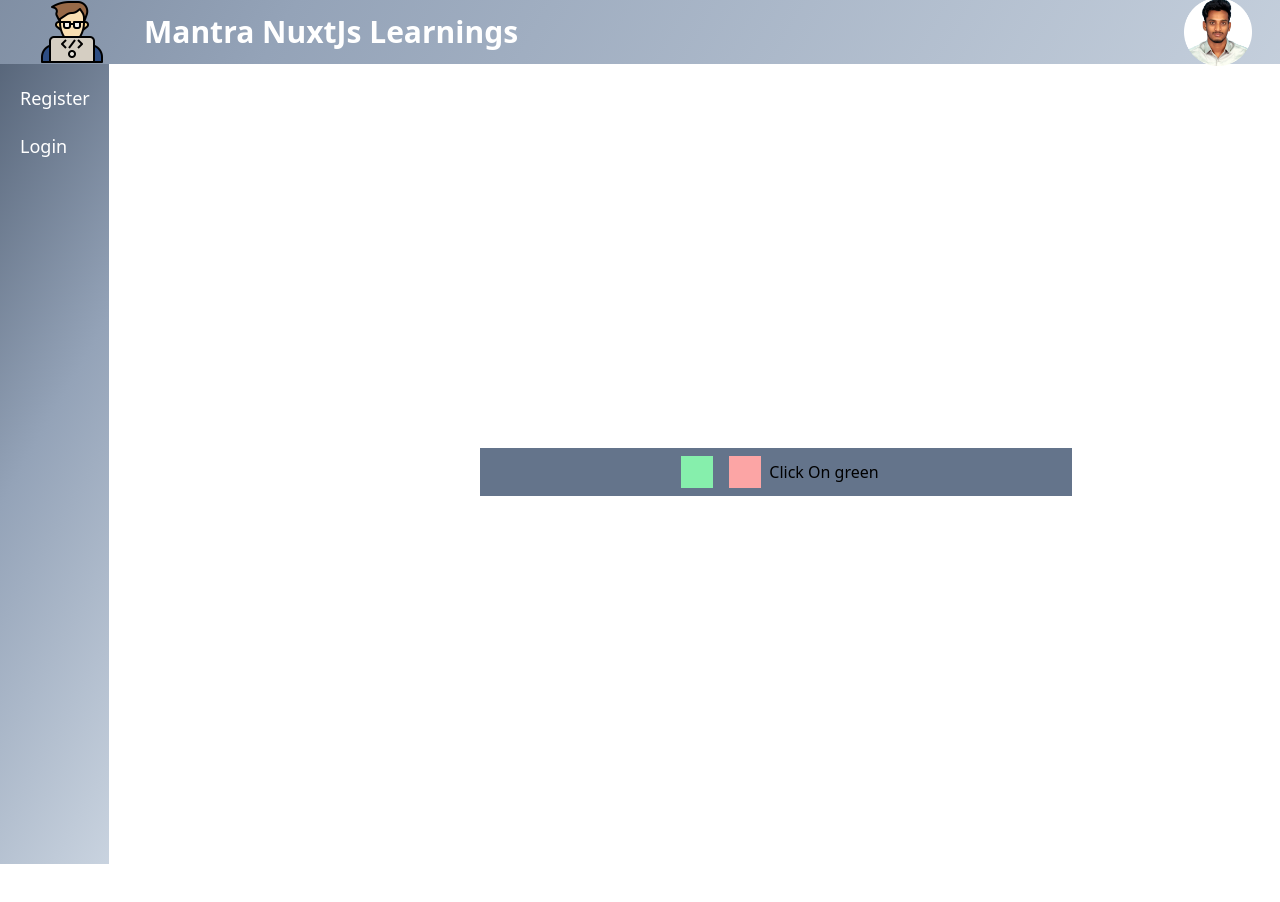
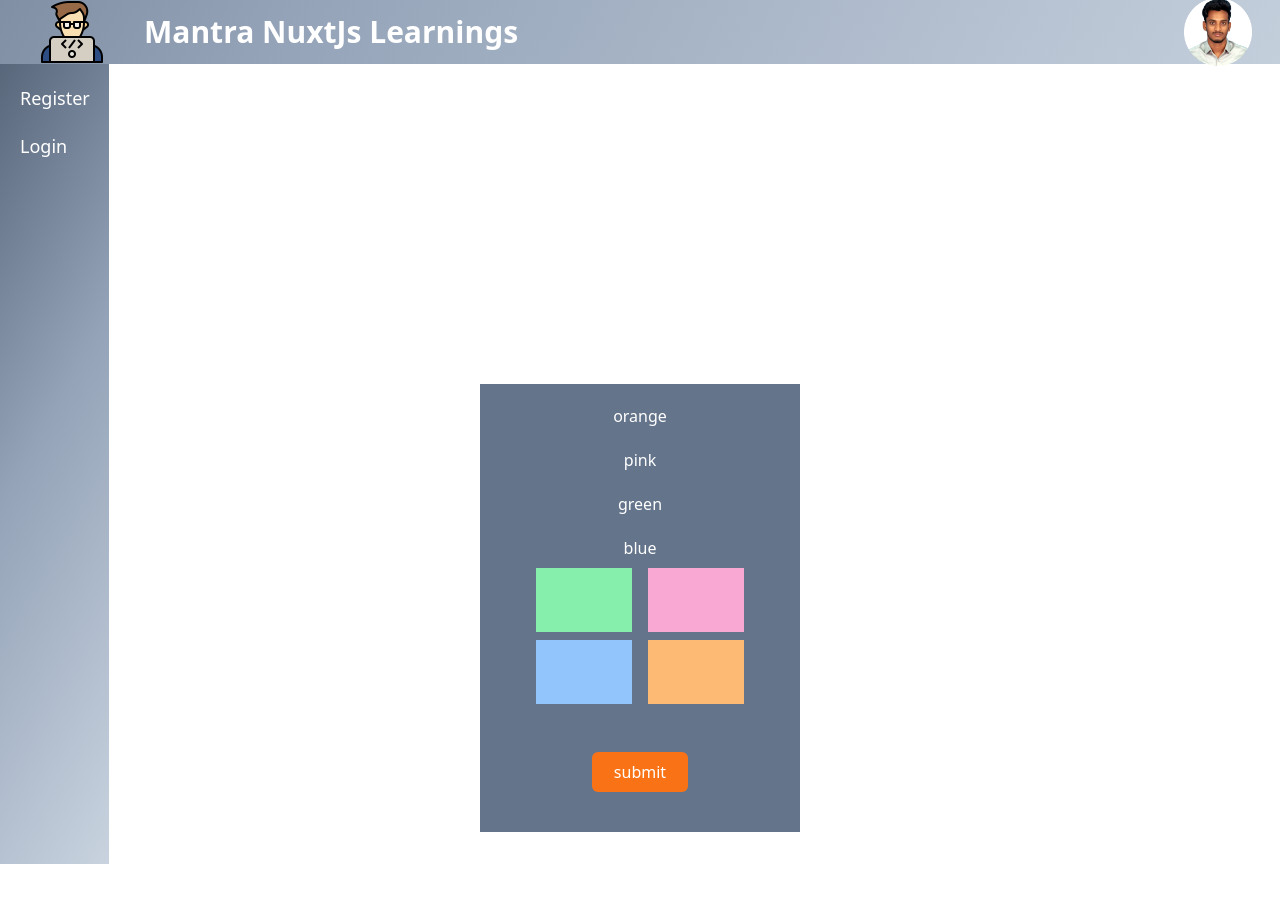
Before and after one commit to sudheer-bub-io/mantra-nuxt, a Nuxt app: page /color-verification in a window 1280 px wide. Shown: the top 902 px of the page. Before the commit the page ends 880 px from the top, so only its background shows below. Built offline with nearby package versions, Linux system fonts and the light colour scheme.

Commit message:
added sort for forms  and updated middleware

```diff
--- a/components/LayoutComponent/Header.vue
+++ b/components/LayoutComponent/Header.vue
@@ -1,15 +1,6 @@
 <script setup>
 import { currentUser } from '@/stores/myStore';
-import { useRouter } from 'vue-router';
-const router = useRouter();
 const user = currentUser();
-const btnShowed = ref(false)
-function logoutUser(){
-  router.push("/")
-}
-function showLogoutBtn(){
-  btnShowed.value=!btnShowed.value
-}
 </script>
 <template>
     <div
@@ -19,11 +10,6 @@ function showLogoutBtn(){
       <div class="flex">
         <img class="w-18 h-18   " width="68" height="48" src="@/assets/images/sudheer.png" alt="Sudheer" @click="showLogoutBtn" />
         <p class="ml-3 mr-4">{{user.User}}</p>
-        <div v-if="user.User">
-          <div v-if="btnShowed">
-            <button @click="logoutUser" class="bg-orange-400 text-white w-20 rounded-md h-8 mt-4">logout</button>
-          </div>
-        </div>
       </div>
     </div>
 </template>
--- a/components/Tablecomponent.vue
+++ b/components/Tablecomponent.vue
@@ -1,8 +1,34 @@
 <script setup>
 import { defineProps } from 'vue';
 const userData = defineProps(['storedData', 'Header'])
+
+function handelSort() {
+  userData.storedData.sort((a, b) => {
+    const idA = parseInt(a.studentid);
+    const idB = parseInt(b.studentid);
+
+    if (!isNaN(idA) && !isNaN(idB)) {
+      return idA - idB;
+    } else if (isNaN(idA) && isNaN(idB)) {
+      return 0;
+    } else if (isNaN(idA)) {
+      return 1;
+    } else {
+      return -1;
+    }
+  })
+}
+function handelSortByName() {
+  userData.storedData.sort((a, b) => {
+    const nameA = a.name.toLowerCase();
+    const nameB = b.name.toLowerCase();
+    return nameA.localeCompare(nameB);
+  });
+}
 </script>
 <template>
+  <button @click="handelSort" class="bg-slate-700 h-10 w-32 rounded-md ml-5 text-white">sort By stud Id</button>
+  <button @click="handelSortByName" class="bg-slate-700 h-10 w-32 rounded-md ml-5 text-white">sort By Name</button>
   <table class="styled-table">
     <thead>
       <tr>
--- a/pages/color-verification.vue
+++ b/pages/color-verification.vue
@@ -1,28 +1,66 @@
+<template>
+    <div class="flex flex-col bg-slate-500 justify-center items-center m-80 ml-96 w-80">
+        <div v-for="color in shuffledColors" class="flex flex-col">
+            <p class="text-white">{{color}}</p>
+        </div>
+        <div class="flex justify-center items-center">
+          <div>
+            <div class="bg-green-300 p-4 m-2 p-24 w-24 h-16" @click="() => userClicked('green')" :id="{ 'blur-sm': userEnteredArray.includes('green') }"></div>
+            <div class="bg-blue-300 p-4 m-2 p-24 w-24 h-16" @click="() => userClicked('blue')" :id="{ 'blur-sm': userEnteredArray.includes('blue') }"></div>
+          </div>
+          <div>
+            <div class="bg-pink-300 p-4 m-2 p-24 w-24 h-16" @click="() => userClicked('pink')" :id="{ 'blur-sm': userEnteredArray.includes('pink') }"></div>
+            <div class="bg-orange-300 p-4 m-2 p-24 w-24 h-16" @click="() => userClicked('orange')" :id="{ 'blur-sm': userEnteredArray.includes('orange') }"></div>
+          </div>
+        </div>
+        <button @click="handelColorCheck" class="w-24 bg-orange-500 h-10 m-10 rounded-md text-white">submit</button>
+    </div>
+
+  </template>
+
   <script setup>
-import {enteredColor } from "../stores/myStore"
+  import { enteredColor } from "../stores/myStore"
   const checkColor = enteredColor();
-const colorArray = ['green', 'orange'];
 
-function randomNumber1or2() {
-    return Math.floor(Math.random() *2);
+  const userEnteredArray = [];
+
+  const userClicked = (value) => {
+    if (!userEnteredArray.includes(value)) {
+      userEnteredArray.push(value);
     }
-const randomNumber = randomNumber1or2();
-const myArray = colorArray[randomNumber]
+  };
 
-function userClicked(value) {
-    if (value == myArray) {
+  function handelColorCheck(){
+    if (arraysAreEqual(shuffledColors, userEnteredArray)) {
       navigateTo("/rock-paper-scissor")
       checkColor.userColor=false;
     } else {
       console.log("Not Same");
     }
   }
+
+  function arraysAreEqual(array1, array2) {
+    const string1 = JSON.stringify(array1);
+    const string2 = JSON.stringify(array2);
+    return string1 === string2;
+  }
+
+  function shuffleArray(array) {
+    for (let i = array.length - 1; i > 0; i--) {
+      const j = Math.floor(Math.random() * (i + 1));
+      [array[i], array[j]] = [array[j], array[i]];
+    }
+    return array;
+  }
+
+  const colors = ["green", "blue", "pink", "orange"];
+  const shuffledColors = shuffleArray(colors);
   </script>
-<template>
-    <div class="flex justify-center bg-slate-500 w-1/2 items-center m-96">
-        <div class="bg-green-300 p-4 m-2 p-24" @click="()=>userClicked(`green`)"></div>
-        <div class="bg-red-300 p-4 m-2 p-24" @click="()=>userClicked(`orange`)"></div>
-        <h1> Click On {{myArray}}</h1>
-    </div>
 
-</template>
+  <style scoped>
+  #blur-sm {
+    filter: blur(5px);
+    background-color: black;
+    border-color: brown;
+  }
+  </style>
--- a/pages/forms.vue
+++ b/pages/forms.vue
@@ -66,7 +66,7 @@ const handleFormSubmit = (formD, message) => {
         reference: formD.referenceid,
         name: formD.name,
         email: formD.email,
-        student: formD.studentid
+        studentid: formD.studentid
       }, "CollegeData");
       useToast().success(`You're successfully registered`);
       $reloadFunction(1500);
--- a/pages/single/[singleuser].vue
+++ b/pages/single/[singleuser].vue
@@ -21,7 +21,7 @@ function previous() {
 </script>
 <template>
     <div class="flex  w-96  h-96 shadow-slate-900" id="card">
-        <div class="mt-0  bg-[url('https://www.transparenttextures.com/patterns/45-degree-fabric-light.png')] ">
+        <div class="mt-0  bg-[url('https://www.transparenttextures.com/patterns/45-degree-fabric-light.png')]">
             <img @click="previous" class=" w-7 h-7   mb-8 ml-0" src="@/assets/images/back.png" alt="Day1">
             <div class=" w-44">
                 <img src="@/assets/images/user.png" class="userImg w-34 rounded-md h-32 ml-8" id="SingleUserImg">
@@ -71,4 +71,5 @@ function previous() {
 #cardDetails {
     background-color: rgb(245 245 245);
     background-image: url("https://www.transparenttextures.com/patterns/always-grey.png");
+    width: 410px;
 }</style>
--- a/pages/userAuthentication/register.vue
+++ b/pages/userAuthentication/register.vue
@@ -7,7 +7,6 @@ const store = AccessFormData();
 const { $checkInputFeild } = useNuxtApp();
 
 const registerdata = ref(store.registerData[0]);
-const errors = ref(store.errors);
 
 const updateFieldValue = (fieldName, value) => {
   console.log(fieldName)
@@ -50,7 +49,7 @@ const handleFormSubmit = (formData) => {
   <div class="mt-20">
     <form @submit.prevent="handleFormSubmit">
       <FormComponent :fields="registerdata" @updateFieldValue="updateFieldValue" @onSubmit="handleFormSubmit"
-        :submitButtonText="store.registerData[1]" :formMessage="store.registerData[2]" :errors="errors" :formsInfo="store.registerData[3]"/>
+        :submitButtonText="store.registerData[1]" :formMessage="store.registerData[2]" :formsInfo="store.registerData[3]"/>
     </form>
   </div>
 
--- a/stores/formsData.js
+++ b/stores/formsData.js
@@ -16,7 +16,7 @@ export const AccessFormData = defineStore('accessFormData', () => {
     { id: 2, type: "text", name: "name", placeholder: "user Name", value: '' },
     { id: 3, type: "text", name: "email", placeholder: "Enter Your Email", value: '' },
     { id: 4, type: "text", name: "studentid", placeholder: "Student Id", value: '' },
-  ], "collegeForm", ['reference', 'Name', 'Email', 'Student'],"Submit"
+  ], "collegeForm", ['reference', 'Name', 'Email', 'studentid'],"Submit"
   ];
 
   const studentData = [[
```
Also changed, not shown: 3 other files (tests, documents, lock files or other folders). Lines whose indentation alone changed are shown as unchanged.
